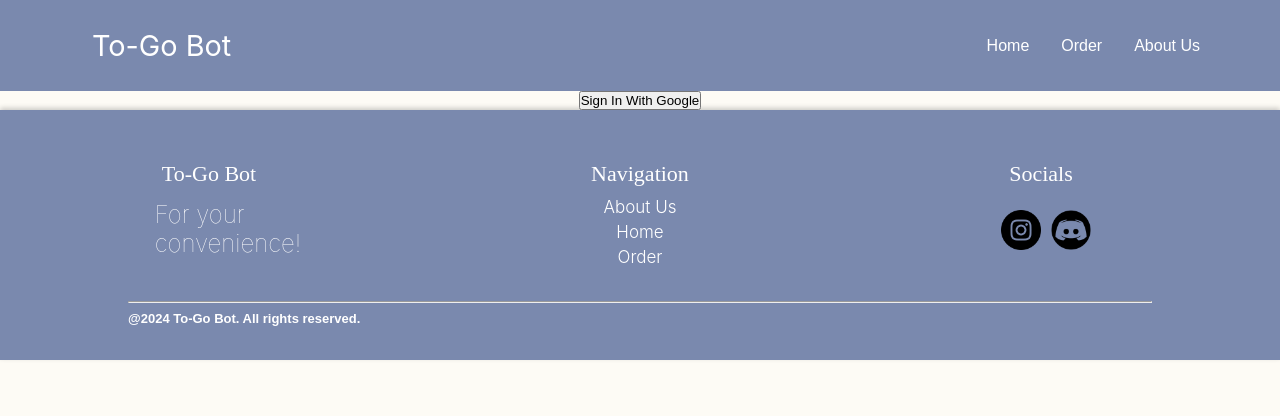
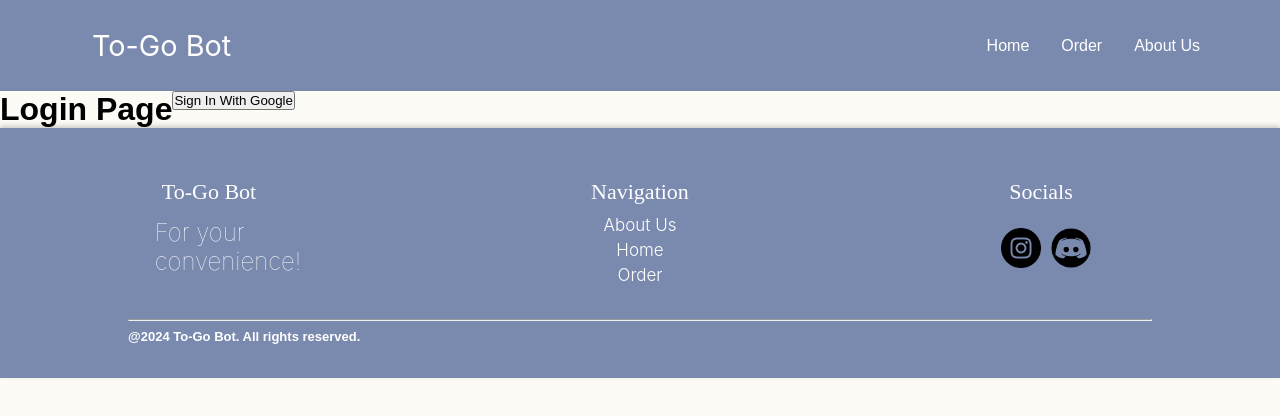
Before and after one commit to spring24pnmclass/frontend, a React (Vite) app: page /login in a window 1280 px wide. Shown: the top 416 px of the page. Built offline with nearby package versions, Linux system fonts and the light colour scheme; no server answers.

Commit message:
login page edits

```diff
--- a/src/components/Login.css
+++ b/src/components/Login.css
@@ -0,0 +1,23 @@
+.login-container {
+    display: flex;
+    flex-direction: column;
+    align-items: center;
+    justify-content: center;
+    width: 100%;
+    height: 100% !important;
+  }
+
+  .firebase-login-button {
+    background-color: #4285f4;
+    color: white;
+    border: none;
+    padding: 10px 20px;
+    border-radius: 4px;
+    cursor: pointer;
+    font-size: 16px;
+    margin-top: 20px;
+  }
+
+  .firebase-login-button:hover {
+    background-color: #357ae8;
+  }
--- a/src/pages/Login.jsx
+++ b/src/pages/Login.jsx
@@ -3,9 +3,16 @@ import LoginComponent from "../components/LoginComponent.jsx";
 
 const Login = ({ setUser }) => {
   return (
-    <div>
-      <LoginComponent setUser={setUser} />
+    <div className="container">
+        <h1>Login Page</h1>
+        <div>
+            <div className="firebase-login-button">
+                <LoginComponent setUser={setUser} />
+            </div>
+        </div>
+
     </div>
+
   );
 }
 
```
